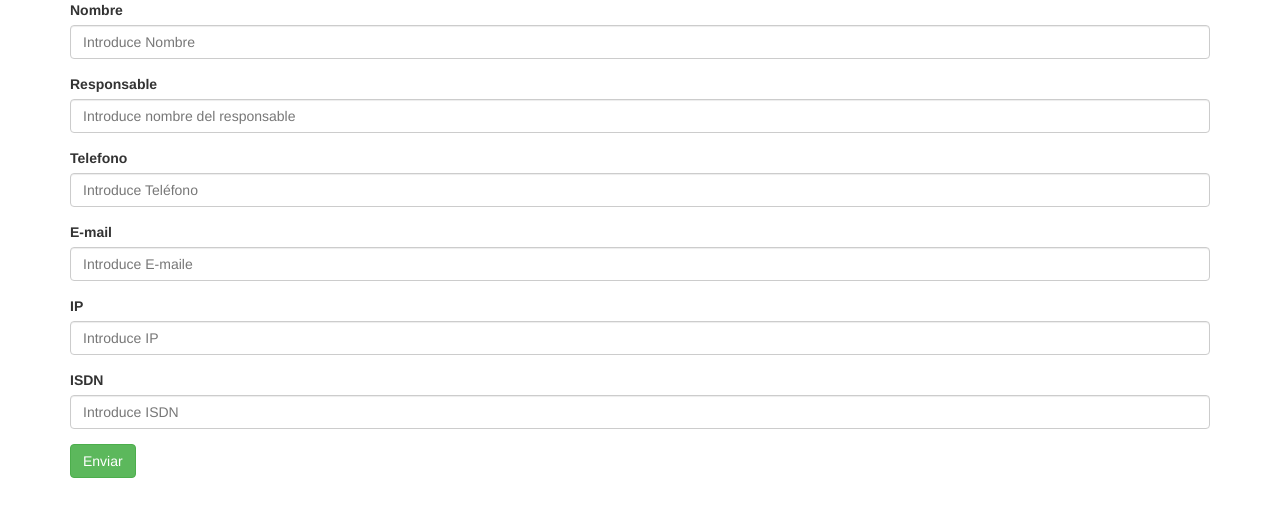
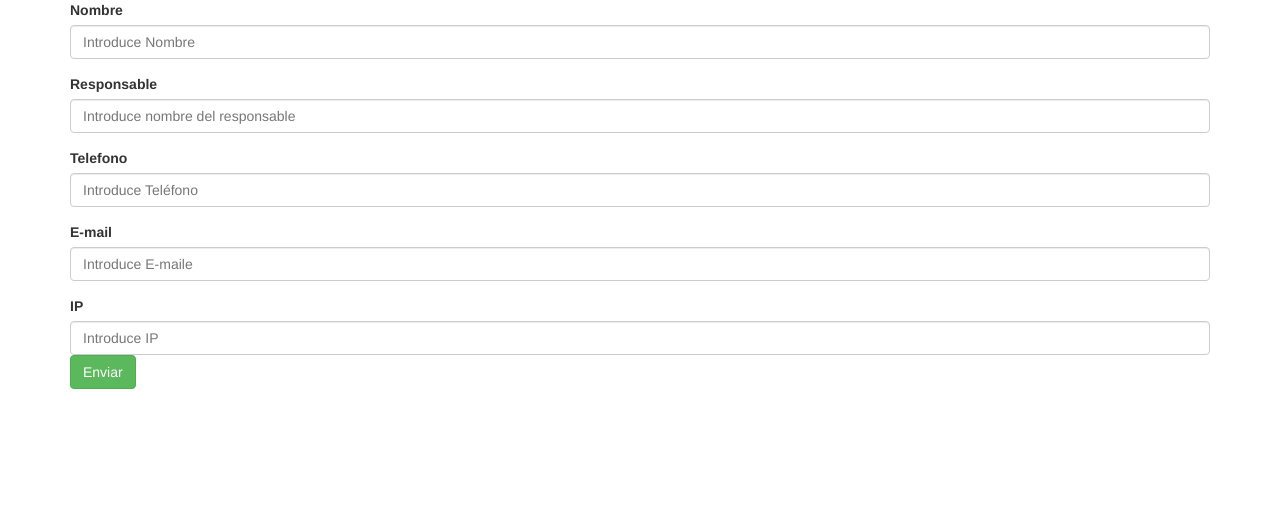
Before and after one commit to LeyaimJimenezSoftware/examen, a PHP site: page /editarSala.php in a window 1280 px wide. Shown: the top 517 px of the page. Run offline with PHP 8.4, Linux system fonts and the light colour scheme; data that the repository does not hold is empty; some libraries are stand-ins or nearby versions.

Commit message:
issue #5 Eliminar ISDN

```diff
--- a/alta.php
+++ b/alta.php
@@ -9,17 +9,17 @@ if (isset($_GET["nom"])) {
     $telefono = $_GET["tel"];
     $email = $_GET["mail"];
     $ip = $_GET["ip"];
-    $isdn = $_GET["isdn"];
+
 
 
 
     // Hay campos en blanco
-    if($name==NULL|$responsable==NULL|$telefono==NULL|$email==NULL|$ip==NULL|$isdn==NULL) {
+    if($name==NULL|$responsable==NULL|$telefono==NULL|$email==NULL|$ip==NULL) {
         echo "un campo est&aacute; vacio.";
         formRegistro();
     }else{
 
-                $query = 'INSERT INTO SALA_REMOTA (nombre, telefono, email_responsable, ip, issdn) VALUES ("'.$name.'","'.$telefono.'","'.$responsable.'","'.$email.'","'.$ip.'","'.$isdn.'")';
+                $query = 'INSERT INTO SALA_REMOTA (nombre, telefono, email_responsable, ip) VALUES ("'.$name.'","'.$telefono.'","'.$responsable.'","'.$email.'","'.$ip.'")';
                 mysql_query($query) or die(mysql_error());
                 echo 'La sala '.$name.' ha sido registrada de manera satisfactoria.<br/>';
    header('Location: index.php');
--- a/editar.php
+++ b/editar.php
@@ -9,19 +9,18 @@ if (isset($_GET["nom"])) {
     $telefono = $_GET["tel"];
     $email = $_GET["mail"];
     $ip = $_GET["ip"];
-    $isdn = $_GET["isdn"];
     $id = $_GET["id"];
 
 
 
 
     // Hay campos en blanco
-    if($name==NULL|$responsable==NULL|$telefono==NULL|$email==NULL|$ip==NULL|$isdn==NULL) {
+    if($name==NULL|$responsable==NULL|$telefono==NULL|$email==NULL|$ip==NULL) {
         echo "un campo est&aacute; vacio.";
         formRegistro();
     }else{
 
-                $query = 'UPDATE SALA_REMOTA SET nombre="'.$name.'", responsable="'.$responsable.'", telefono="'.$telefono.'", email_responsable="'.$email.'", ip="'.$ip.'", isdn="'.$isdn.'" WHERE id_sala_remota='.$id;
+                $query = 'UPDATE SALA_REMOTA SET nombre="'.$name.'", responsable="'.$responsable.'", telefono="'.$telefono.'", email_responsable="'.$email.'", ip="'.$ip.'" WHERE id_sala_remota='.$id;
                 mysql_query($query) or die(mysql_error());
                 //echo 'La sala '.$name.' se ha modificado satisfactoria.<br/>';
    header('Location: listar.php');
--- a/editarSala.php
+++ b/editarSala.php
@@ -17,7 +17,6 @@ if (isset($_GET["id"])) {
        $tel = $dato['telefono'];
        $mail = $dato["email_responsable"];
        $ip = $dato["ip"];
-       $isdn = $dato["isdn"];
        $id = $dato["id_sala_remota"];
 
    }
@@ -81,12 +80,7 @@ if (isset($_GET["id"])) {
     <label for="ejemplo_email_1">IP</label>
     <input name= "ip" type="text" class="form-control" id="juan Perez"
            placeholder="Introduce IP"value= "<?=$ip;?>">
-  </div>
-    <div class="form-group">
-    <label for="ejemplo_email_1">ISDN</label>
-    <input name= "isdn" type="text" class="form-control" id="juan Perez"
-           placeholder="Introduce ISDN" value= "<?=$isdn;?>">
-  </div>
+
   <button type="submit" class="btn btn-success">Enviar</button>
 </form>
 </div>
--- a/index.php
+++ b/index.php
@@ -33,7 +33,7 @@ require "cfg/conexion.php";
    $resultado=mysql_query($query);
    echo "<div class='container'>";
    echo "<table class='table table-striped'>";
-   echo "<th> Nombre de Sala</th> <th>Respondable de Sala</th> <th>Telefono</th> <th>E-Mail</th> <th>IP</th> <th>ISDN</th> <th>Editar</th> <th>Eliminar</th>";
+   echo "<th> Nombre de Sala</th> <th>Respondable de Sala</th> <th>Telefono</th> <th>E-Mail</th> <th>IP</th><th>Editar</th> <th>Eliminar</th>";
    while ($dato=mysql_fetch_array($resultado)) {
 
    echo "<tr>";
@@ -42,7 +42,6 @@ require "cfg/conexion.php";
    echo "<td>". $dato['telefono']."</td>";
    echo "<td>". $dato ['email_responsable']."</td>";
    echo "<td>". $dato ['ip']."</td>";
-   echo "<td>". $dato ['isdn']."</td>";
    echo "<td><a href='editarSala.php?id=". $dato ['id_sala_remota']."'>Editar</a></td>";
    echo "<td><a href='eliminarSala.php?id=". $dato ['id_sala_remota']."'>Eliminar</a></td>";
    echo "</tr>";
```
Also changed, not shown: sala_remota.html (+1 -6 lines).
